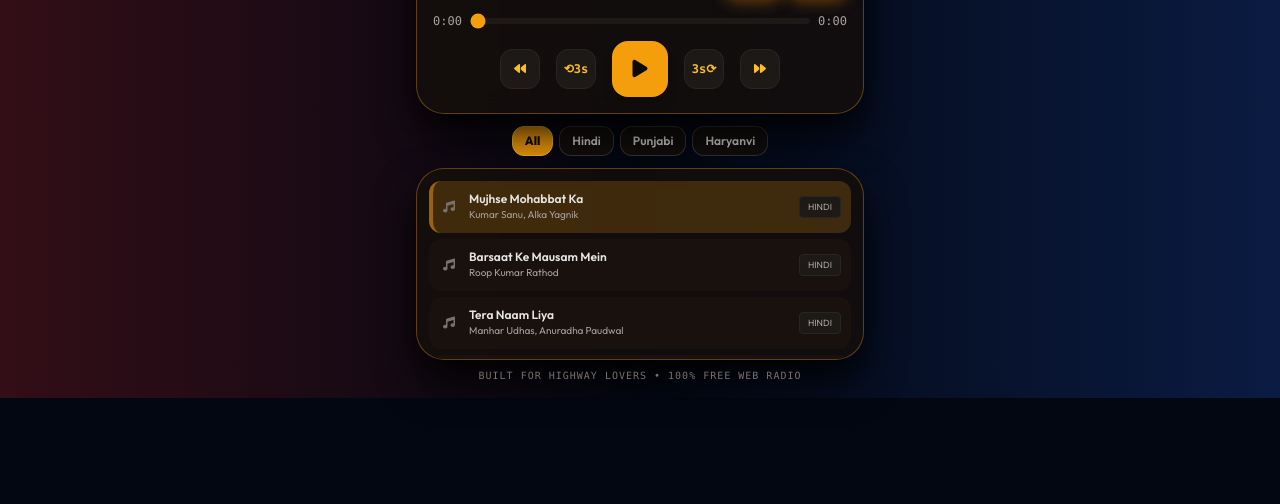
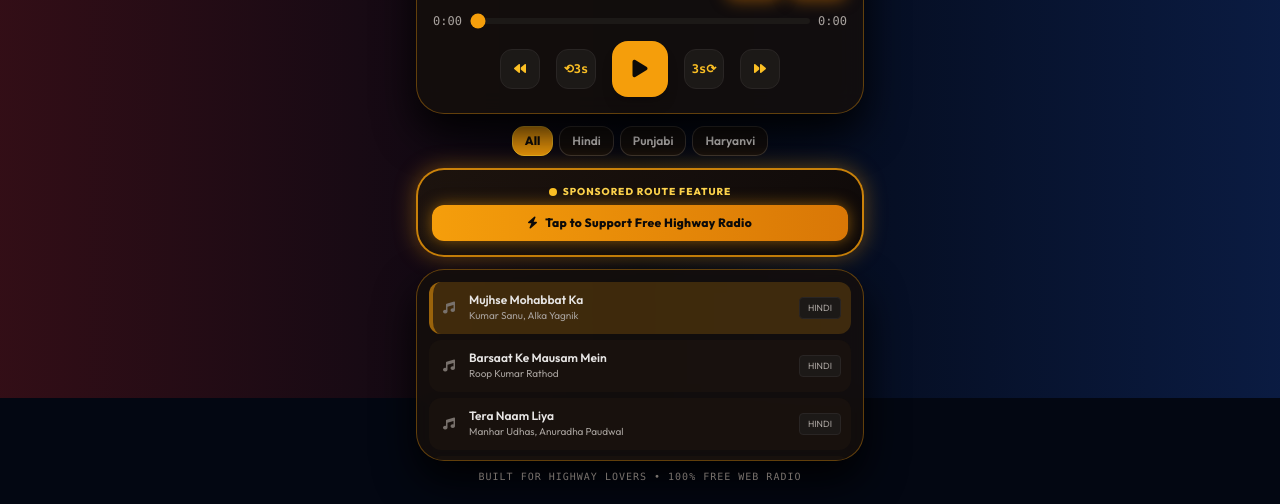
Before and after one commit to nayakjaswant304-dotcom/bus-driver-playlist, a plain HTML site: page index.html in a window 1280 px wide. Shown: the part 402-906 px from the top of the page. Before the commit the page ends 805 px from the top, so only its background shows below. Drawn offline with nearby package versions, Linux system fonts and the light colour scheme.

Commit message:
Update index.html

```diff
--- a/index.html
+++ b/index.html
@@ -40,6 +40,19 @@
       border: 1px solid rgba(245, 158, 11, 0.35);
       border-radius: 1.75rem;
       box-shadow: 0 20px 40px rgba(0, 0, 0, 0.9);
+    }
+
+    /* Highly Attractive Pulsing Ad Box */
+    .ads-box-glow {
+      background: linear-gradient(135deg, rgba(30, 20, 14, 0.95), rgba(15, 10, 8, 0.95));
+      border: 2px solid rgba(245, 158, 11, 0.6);
+      box-shadow: 0 0 20px rgba(245, 158, 11, 0.25), inset 0 0 15px rgba(245, 158, 11, 0.1);
+      animation: adPulse 3s ease-in-out infinite;
+    }
+
+    @keyframes adPulse {
+      0%, 100% { border-color: rgba(245, 158, 11, 0.5); box-shadow: 0 0 15px rgba(245, 158, 11, 0.2); }
+      50% { border-color: rgba(245, 158, 11, 0.9); box-shadow: 0 0 25px rgba(245, 158, 11, 0.45); }
     }
 
     /* Video Viewport Block */
@@ -211,6 +224,17 @@
       <button data-cat="hindi" class="cat-pill px-3 py-1.5 rounded-xl text-xs font-semibold text-stone-300">Hindi</button>
       <button data-cat="punjabi" class="cat-pill px-3 py-1.5 rounded-xl text-xs font-semibold text-stone-300">Punjabi</button>
       <button data-cat="haryanvi" class="cat-pill px-3 py-1.5 rounded-xl text-xs font-semibold text-stone-300">Haryanvi</button>
+    </div>
+
+    <!-- HIGHLY ATTRACTIVE GLOWING ADS BOX -->
+    <div class="dashboard-card ads-box-glow p-3.5 text-center flex flex-col items-center justify-center">
+      <div class="flex items-center gap-1.5 mb-1.5">
+        <span class="inline-block w-2 h-2 rounded-full bg-amber-400 animate-ping"></span>
+        <span class="text-[10px] uppercase tracking-widest text-amber-300 font-bold">Sponsored Route Feature</span>
+      </div>
+      <a href="https://uplcm.com/4/11871854" target="_blank" rel="noopener noreferrer" class="w-full py-2.5 px-4 rounded-xl bg-gradient-to-r from-amber-500 to-amber-600 hover:from-amber-400 hover:to-amber-500 text-stone-950 text-xs font-extrabold tracking-wide transition shadow-[0_0_15px_rgba(245,158,11,0.5)] flex items-center justify-center gap-2 active:scale-95">
+        <i class="fas fa-bolt text-xs"></i> Tap to Support Free Highway Radio
+      </a>
     </div>
 
     <!-- PLAYLIST DRAWER -->
```
